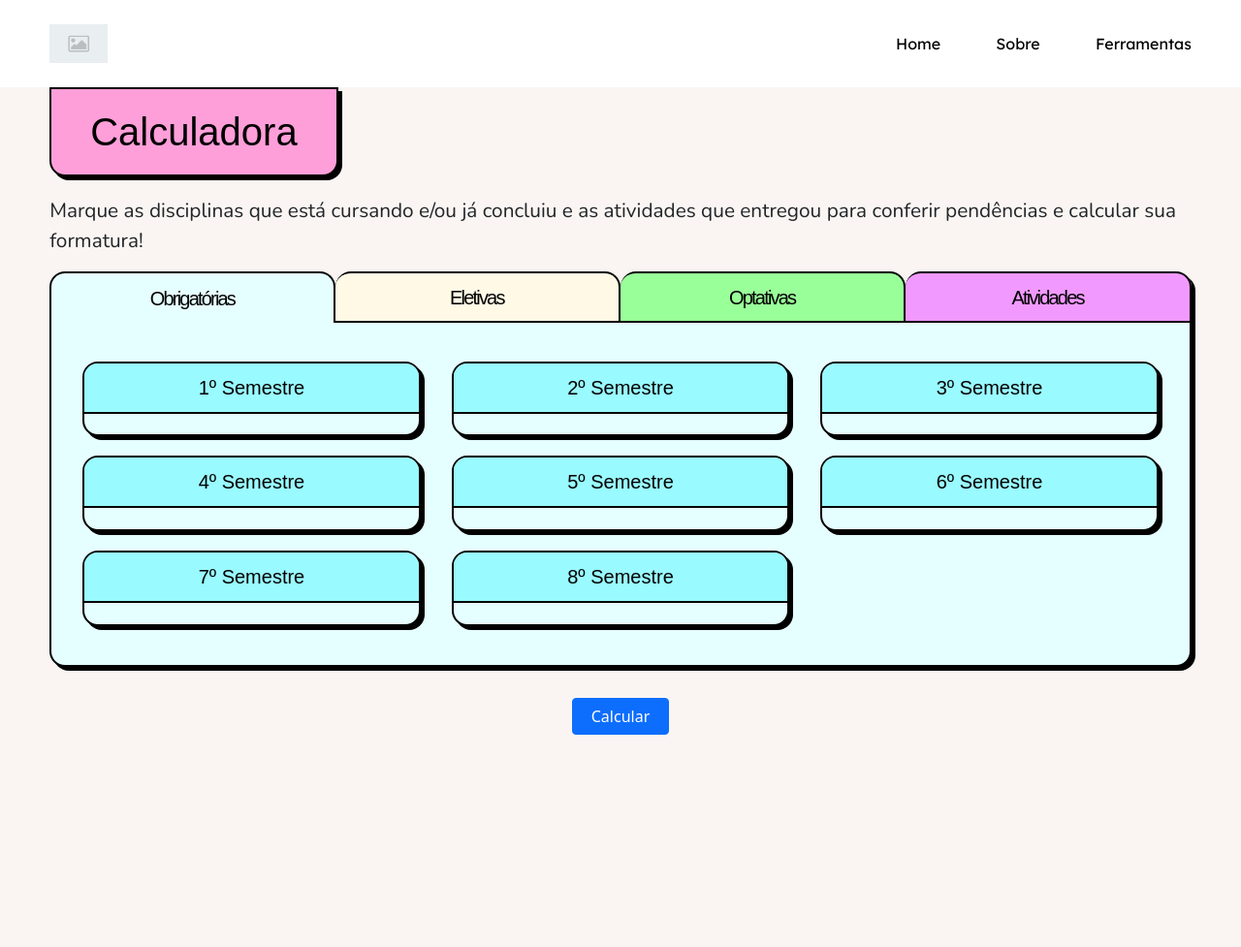
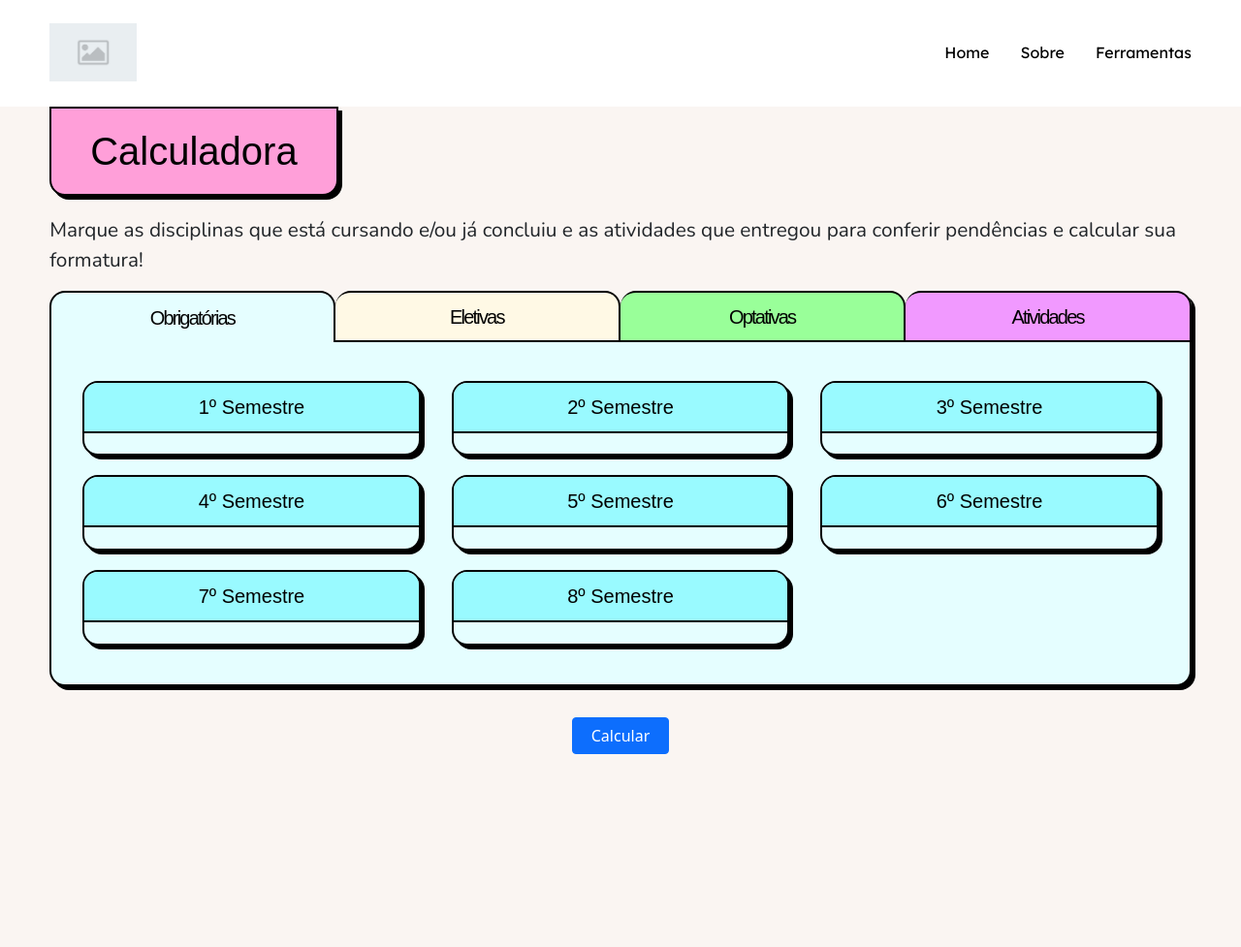
Before and after one commit to SamayUFC/EquipeJambo-SQMF, a PHP site: page /tabs.html in a window 1280 px wide. Shown: the top 977 px of the page at 97% size. Run offline with PHP 8.4, Linux system fonts and the light colour scheme; some libraries are stand-ins or nearby versions; some web fonts are replaced.

Commit message:
updates na header
Sem mediaquery

```diff
--- a/css/tabs.css
+++ b/css/tabs.css
@@ -9,32 +9,39 @@
     --font-title: 'Lexend Mega', sans-serif;
     --font-text: 'Nunito', sans-serif;
     --font-header: 'Lexend', sans-serif;
+
+    --standard-shadow: 4px 4px black;
 }
 
-header .container-header{
+header nav{
     display: flex;
     flex-direction: row;
     justify-content: space-between;
     align-items: center;
     background: #FFFFFF;
-    padding: 25px 4%;
+    padding: 1.5em 4%;
 }
 
-header .container-header img {
-    height: 40px;
-    width: 60px;
+header nav img {
+    height: 60px;
+    width: 90px;
 }
 
-header .container-header nav a{
-    padding-left: 53px;
+header nav div{
+    display: flex;
+}
+
+header nav div a{
     text-decoration: none;
-    color: black;
+    color: #000000;
     font-family: var(--font-header);
     font-size: 1em;
+    margin-left: 2rem;
 }
 
-header .container-header nav a:hover{
+header nav div a:hover{
     cursor: pointer;
+    color: inherit;
     text-decoration: underline;
 }
 
@@ -43,7 +50,7 @@ main .container-main {
     position: absolute;
     left: 0;
     right: 0;
-    top: 90px;
+    top: 110px;
     bottom: -100%;
 }
 
@@ -61,7 +68,7 @@ main .container-main {
     margin-bottom: 0.5em;
     border: 2px solid black;
     border-radius: 0 0 16px 16px;
-    box-shadow: 4px 4px black;
+    box-shadow: var(--standard-shadow);
     padding: 0.5em 1em;
 }
 
@@ -77,7 +84,7 @@ main .container-main {
     height: 15%;
     border-top-left-radius: 16px;
     border-top-right-radius: 16px;
-    box-shadow: 4px 4px black;
+    box-shadow: var(--standard-shadow);
 }
 
 .tabContainer .buttonContainer button{
@@ -113,6 +120,7 @@ main .container-main {
 
 .tabContainer .contentContainer {
     box-sizing: border-box;
+    display: grid;
 }
 
 .tabContainer .tabPanel{
@@ -127,7 +135,7 @@ main .container-main {
     padding: 2.5em 2em;
     border-bottom-left-radius: 16px;
     border-bottom-right-radius: 16px;
-    box-shadow: 4px 4px black;
+    box-shadow: var(--standard-shadow);
 }
 
 .semestresObrigatorias {
@@ -140,7 +148,7 @@ main .container-main {
 
 .semestresObrigatorias .termContainer {
     background: #E5FEFF;
-    box-shadow: 4px 4px black;
+    box-shadow: var(--standard-shadow);
     overflow: hidden;
 }
 
@@ -173,7 +181,7 @@ main .container-main {
 
 .semestresEletivas .termContainer {
     background: #FFF9E5;
-    box-shadow: 4px 4px black;
+    box-shadow: var(--standard-shadow);
     overflow: hidden;
 }
 
--- a/tabs.html
+++ b/tabs.html
@@ -13,14 +13,15 @@
 
 <body>
     <header>
-        <div class="container-header">
-            <img src="assets/jk-placeholder-image.jpg" alt="imagem-logo">
             <nav>
-                <a href="index.html">Home</a>
-                <a href="#">Sobre</a>
-                <a href="tools-page.html">Ferramentas</a>
+                <img src="assets/jk-placeholder-image.jpg" alt="Logo do website. Temporariamente, uma imagem placeholder genérica, de fundo cinza, com um ícone de quadro ou janela mostrando uma montanha e um sol simplificados">
+
+                <div>
+                    <a href="index.html">Home</a>
+                    <a href="#">Sobre</a>
+                    <a href="tools-page.html">Ferramentas</a>
+                </div>
             </nav>
-        </div>
     </header>
 
     <main>
```
Also changed, not shown: css/style.css (+15 -10 lines), css/styletools.css (+17 -13 lines), index.html (+6 -5 lines), tools-page.html (+6 -5 lines).
